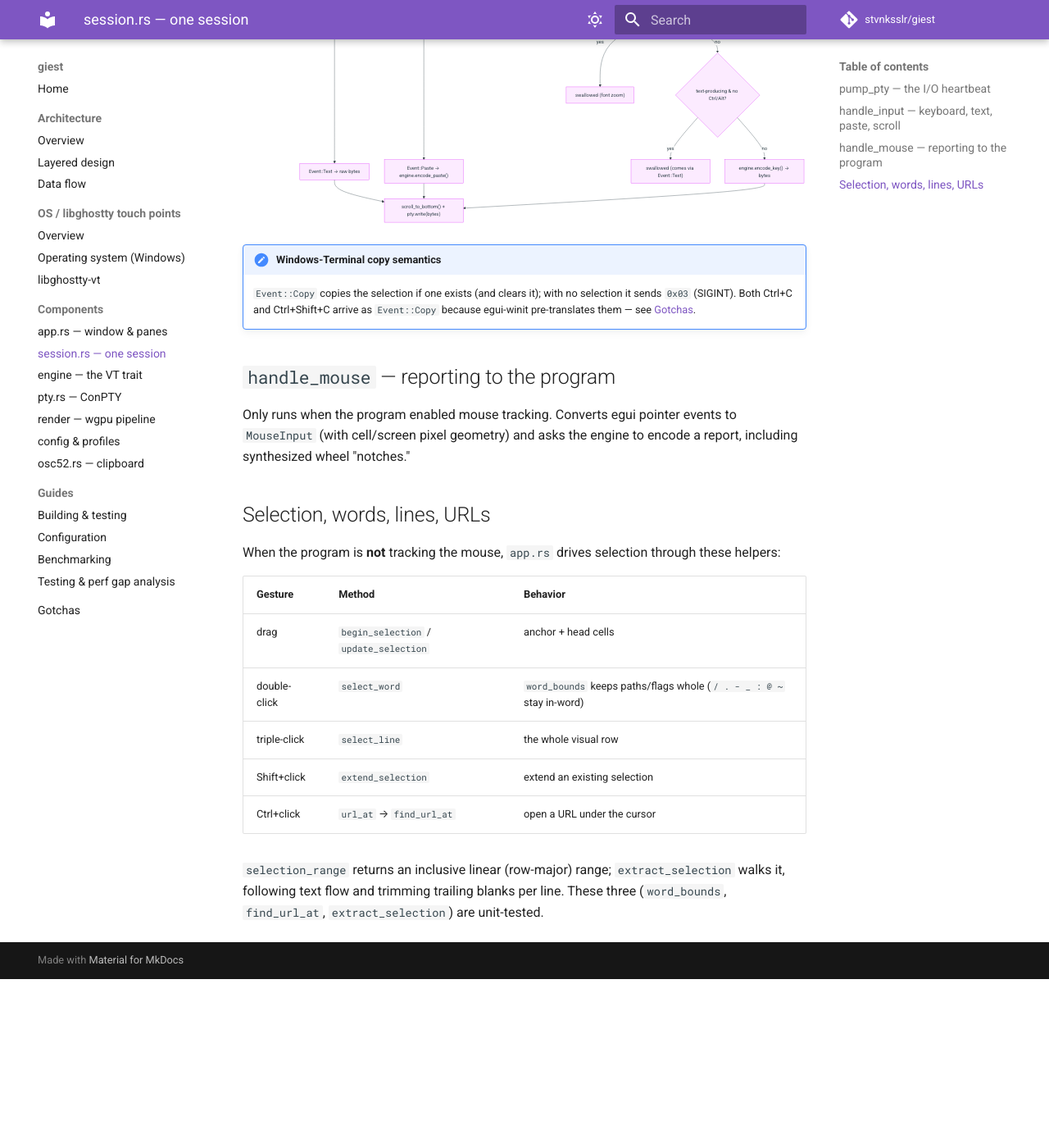
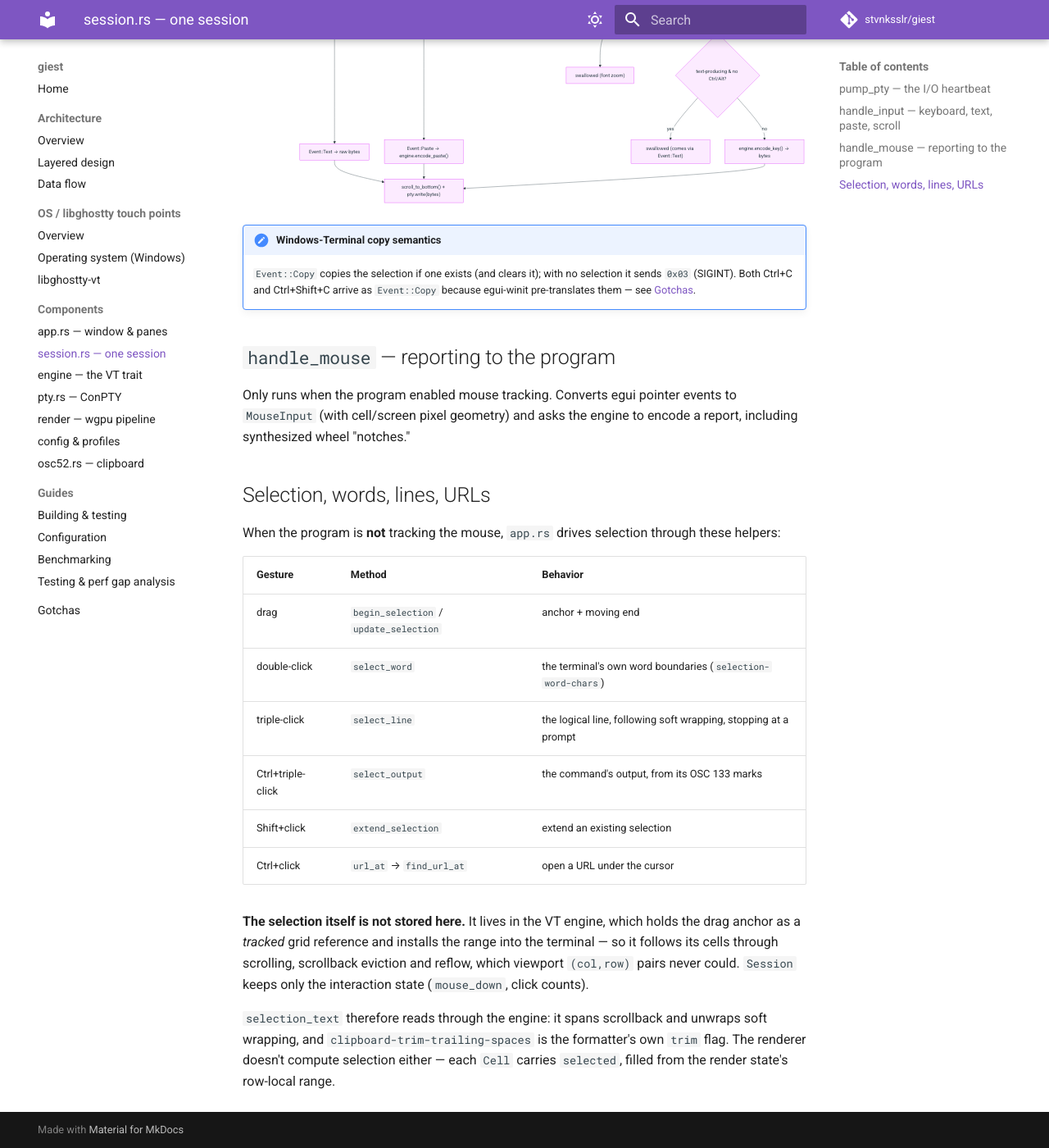
Before and after one commit to stvnksslr/geist, an MkDocs documentation site: the page built from docs/components/session.md, in a window 1280 px wide and 1400 px high, scrolled down 2489 px. Shown: the whole window at 82% size. Built offline with MkDocs 1.6.1 and Material for MkDocs 9.7.7, drawn with Linux system fonts in a browser that asks for light colours; comment, search, counter and statistics services are not loaded; before the commit the page ends 3683 px from its top, so only the background shows below that.

Commit message:
docs(selection): record the migration and retire the viewport-scoped claims
GAP.md gains a ledger entry for the engine-owned selection and marks the
"migrate to binding selection model" row done; the semantic-selection entry's
clamping bullet is marked superseded rather than deleted (the clamping shipped);
the search entry notes that drift-free match tracking is now unblocked, since
this proved out track_grid_ref for exactly that.

configuration.md and components/session.md said selections were viewport-scoped
and copy got only the visible part. Both now describe what ships, and name what
is still missing: rectangle selection, adjust_selection, drag-past-edge
autoscroll.

Co-Authored-By: Claude Opus 5 (1M context) <noreply@anthropic.com>

```diff
--- a/docs/components/session.md
+++ b/docs/components/session.md
@@ -10,7 +10,6 @@ classDiagram
         engine: GhosttyVtEngine
         snapshot: GridSnapshot
         cols, rows: u16
-        sel_anchor, sel_head: Option~(u16,u16)~
         mouse_down: Option~MouseButton~
         alive: bool
         osc52: Osc52Scanner
@@ -109,13 +108,20 @@ through these helpers:
 
 | Gesture | Method | Behavior |
 | --- | --- | --- |
-| drag | `begin_selection` / `update_selection` | anchor + head cells |
-| double-click | `select_word` | `word_bounds` keeps paths/flags whole (`/ . - _ : @ ~` stay in-word) |
-| triple-click | `select_line` | the whole visual row |
+| drag | `begin_selection` / `update_selection` | anchor + moving end |
+| double-click | `select_word` | the terminal's own word boundaries (`selection-word-chars`) |
+| triple-click | `select_line` | the logical line, following soft wrapping, stopping at a prompt |
+| Ctrl+triple-click | `select_output` | the command's output, from its OSC 133 marks |
 | Shift+click | `extend_selection` | extend an existing selection |
 | Ctrl+click | `url_at` → `find_url_at` | open a URL under the cursor |
 
-`selection_range` returns an inclusive linear (row-major) range;
-`extract_selection` walks it, following text flow and trimming trailing blanks
-per line. These three (`word_bounds`, `find_url_at`, `extract_selection`) are
-unit-tested.
+**The selection itself is not stored here.** It lives in the VT engine, which
+holds the drag anchor as a *tracked* grid reference and installs the range into
+the terminal — so it follows its cells through scrolling, scrollback eviction and
+reflow, which viewport `(col,row)` pairs never could. `Session` keeps only the
+interaction state (`mouse_down`, click counts).
+
+`selection_text` therefore reads through the engine: it spans scrollback and
+unwraps soft wrapping, and `clipboard-trim-trailing-spaces` is the formatter's
+own `trim` flag. The renderer doesn't compute selection either — each `Cell`
+carries `selected`, filled from the render state's row-local range.
```
Also changed, not shown: GAP.md (+71 -19 lines), docs/guides/configuration.md (+8 -3 lines).
